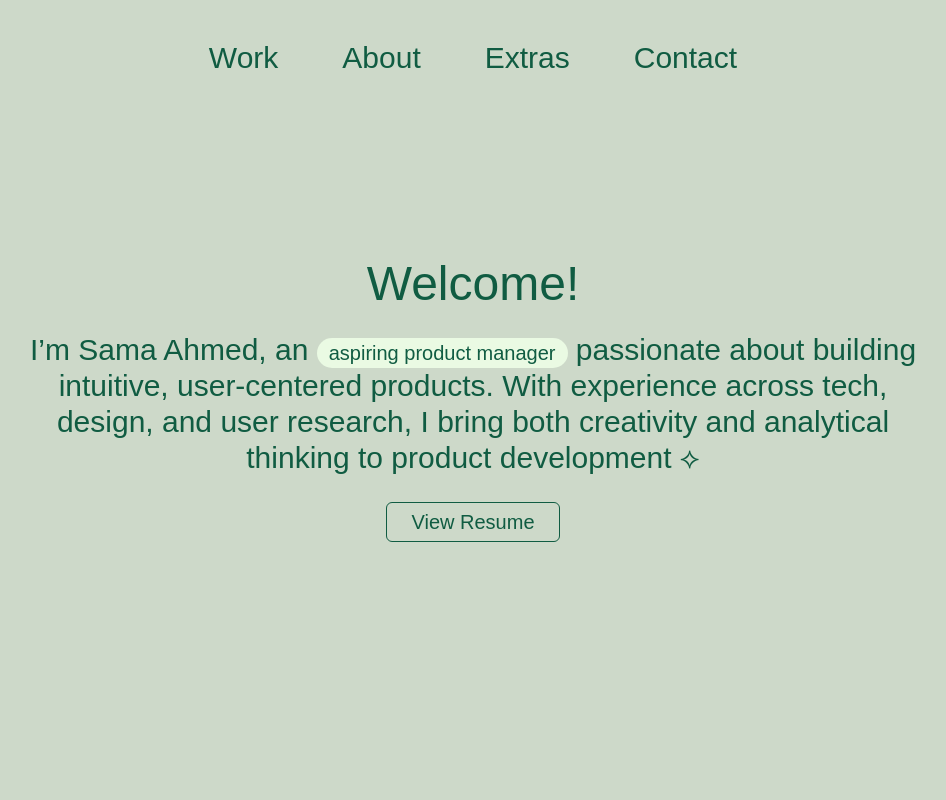
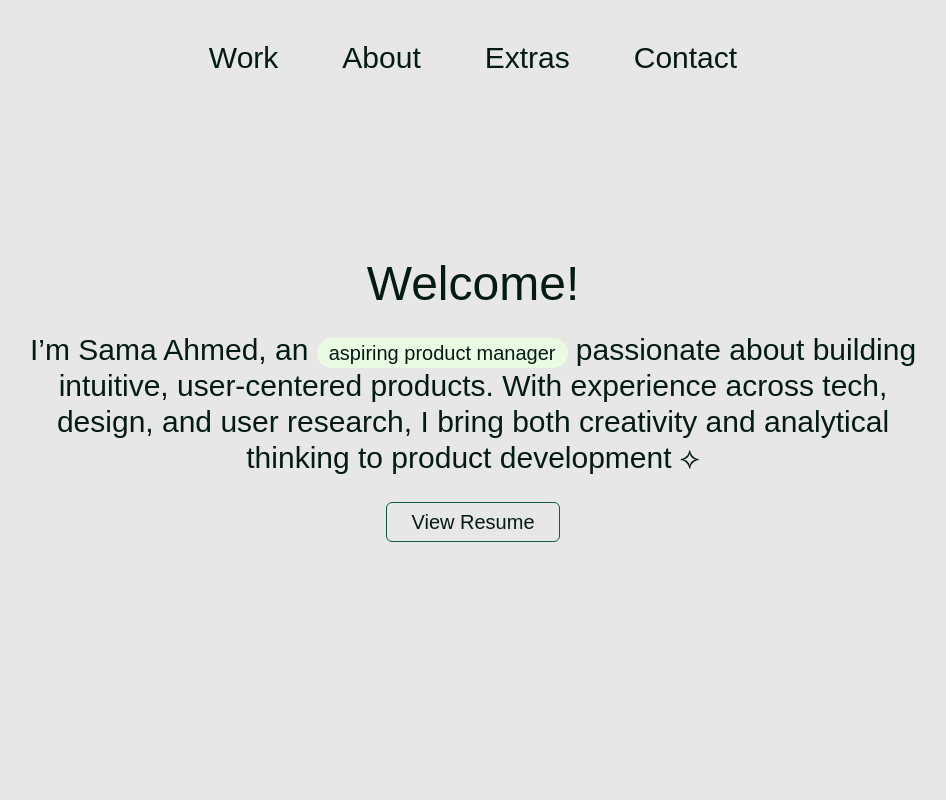
Before and after one commit to 26samaahmed/product-portfolio, a SvelteKit app in the folder portfolio/: page / in a window 1280 px wide. Shown: the top 800 px of the page, without its empty margins (167-1113 px from the left). Built offline with nearby package versions, Linux system fonts and the light colour scheme; a web font is replaced by a local one.

Commit message:
change bg and text color

```diff
--- a/portfolio/src/routes/+page.svelte
+++ b/portfolio/src/routes/+page.svelte
@@ -69,7 +69,7 @@
 </script>
 
 <main>
-  <div class="text-[#105C42] bg-[#CDD9C9] min-h-screen p-8 md:p-10">
+  <div class="text-[#041B13] bg-[#E7E7E7] min-h-screen p-8 md:p-10">
     <NavBar {buttons} />
 
     <div class="w-full flex flex-col items-center pt-24 pb-24 md:pt-36 md:pb-36 text-center">
```
